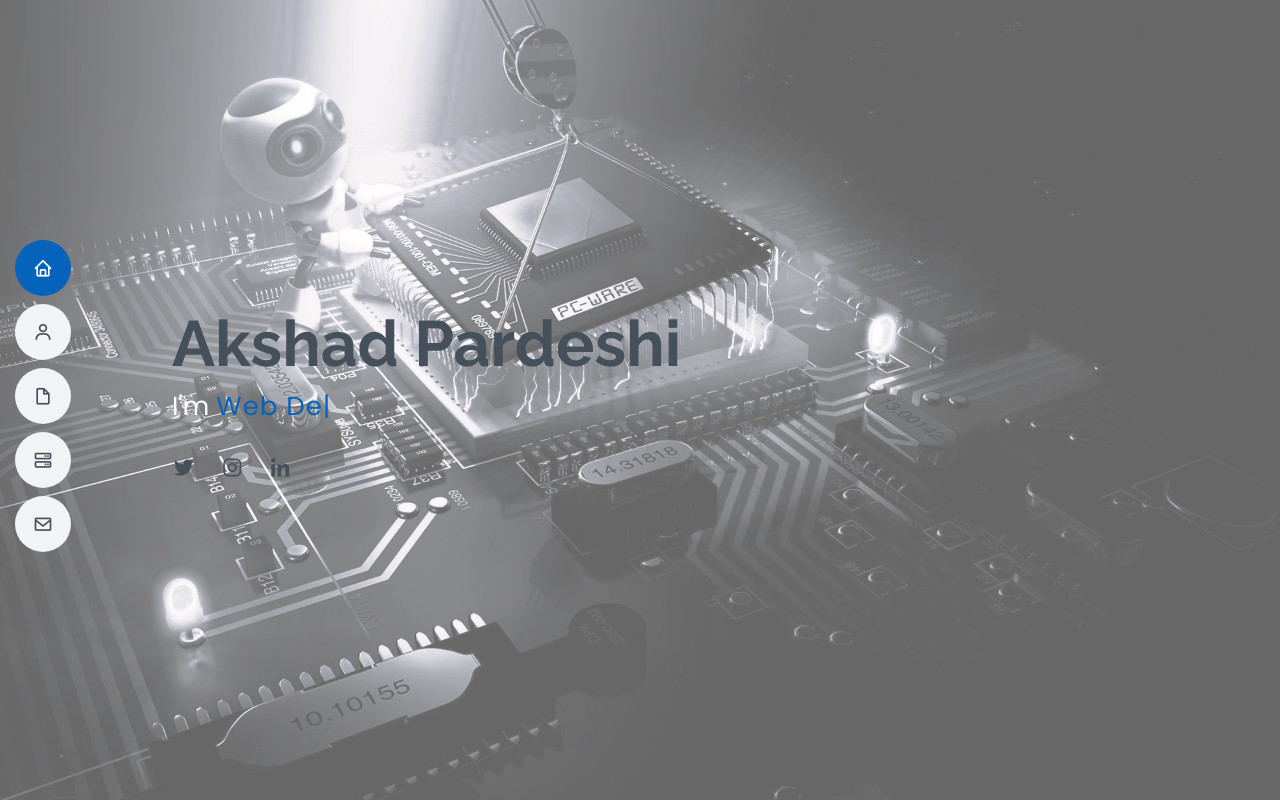
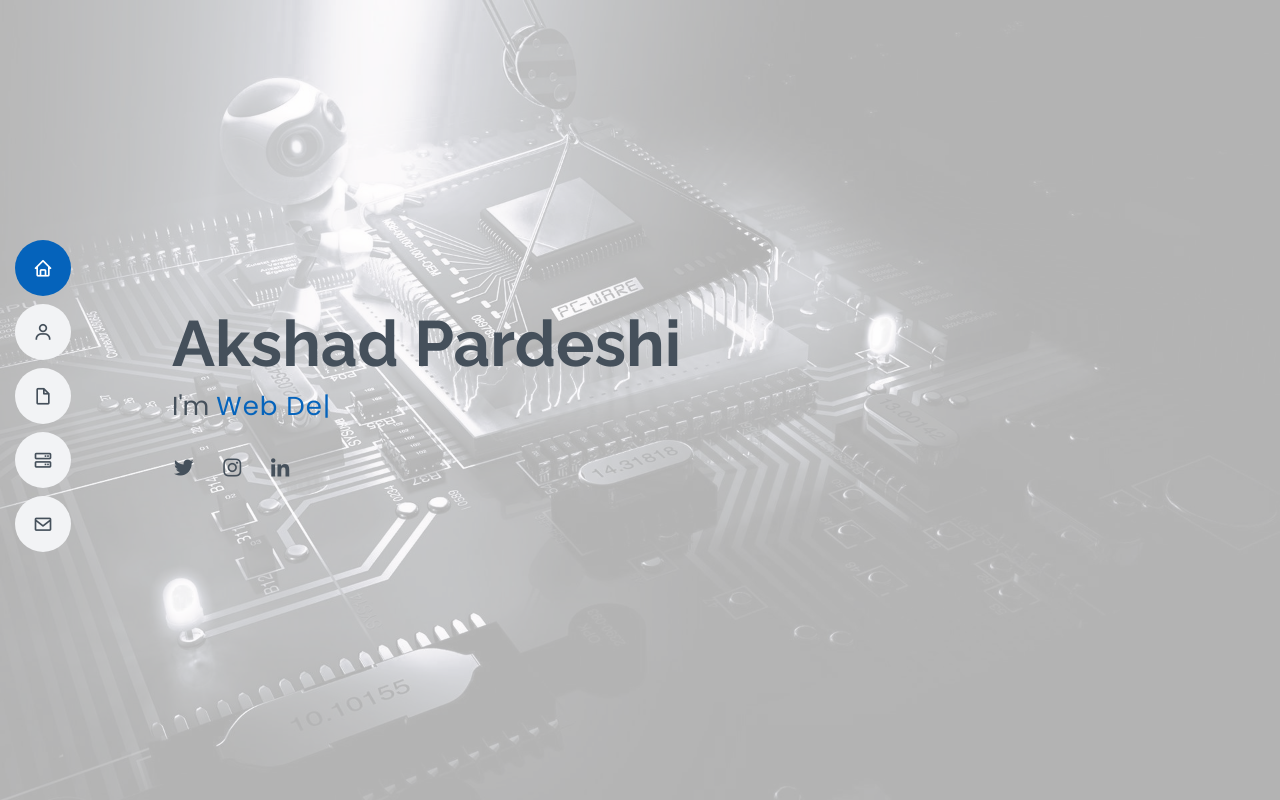
Before and after one commit to akshad07/akshad07.github.io, a plain HTML site: page index.html in a window 1280 px wide. Shown: the top 800 px of the page. Drawn offline with nearby package versions, Linux system fonts and the light colour scheme.

Commit message:
Portfolio

```diff
--- a/assets/css/style.css
+++ b/assets/css/style.css
@@ -287,7 +287,7 @@ h6 {
 
 #hero:before {
   content: "";
-  background: rgba(255, 255, 255, 0.4);
+  background: rgba(255, 255, 255, 0.7);
   position: absolute;
   bottom: 0;
   top: 0;
@@ -304,7 +304,7 @@ h6 {
 }
 
 #hero p {
-  color: #ffffff;
+  color: #45505b;
   margin: 15px 0 0 0;
   font-size: 26px;
   font-family: "Poppins", sans-serif;
--- a/index.html
+++ b/index.html
@@ -5,7 +5,7 @@
   <meta charset="utf-8">
   <meta content="width=device-width, initial-scale=1.0" name="viewport">
 
-  <title>MyResume Bootstrap Template - Index</title>
+  <title>Akshad Portfolio</title>
   <meta content="" name="description">
   <meta content="" name="keywords">
 
```
